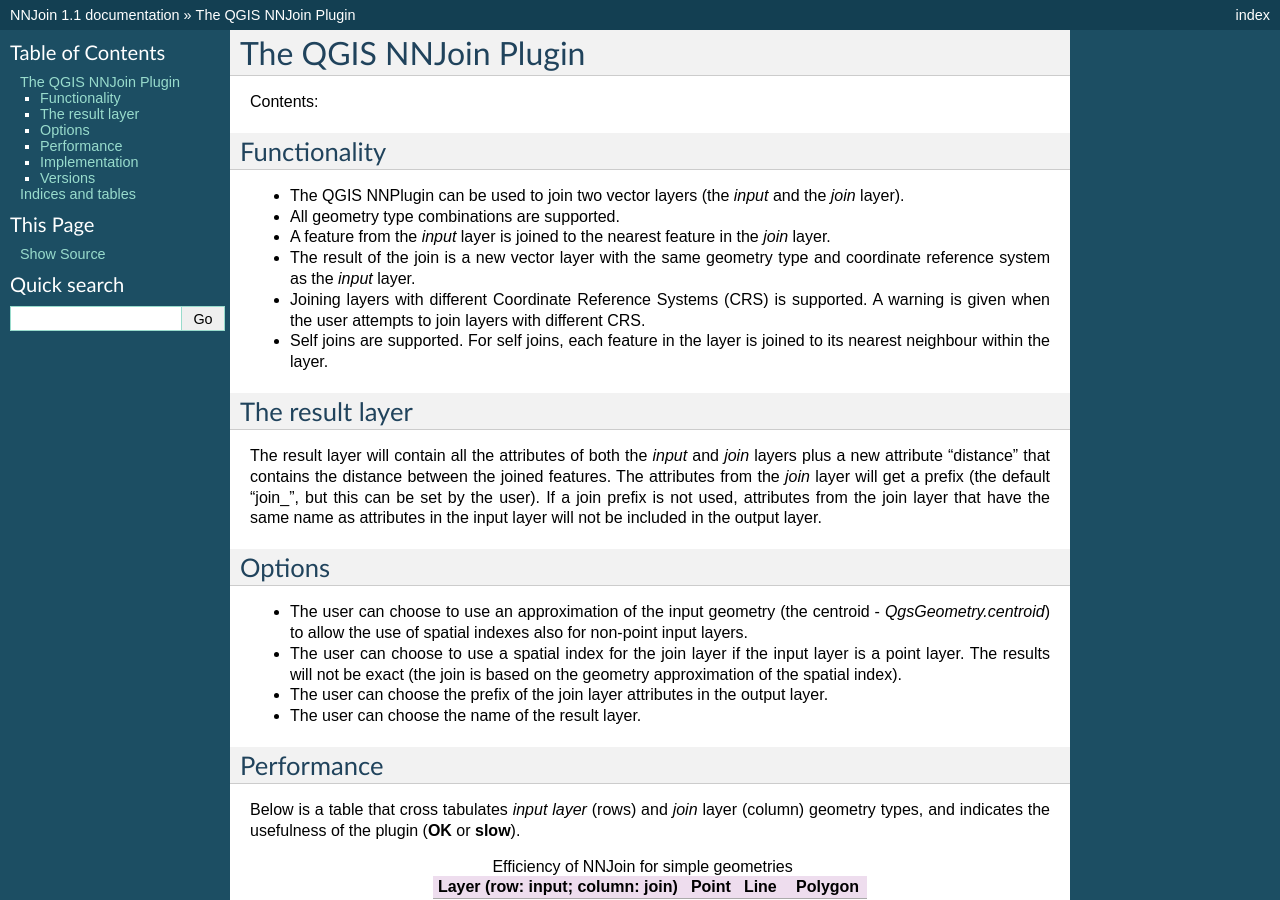
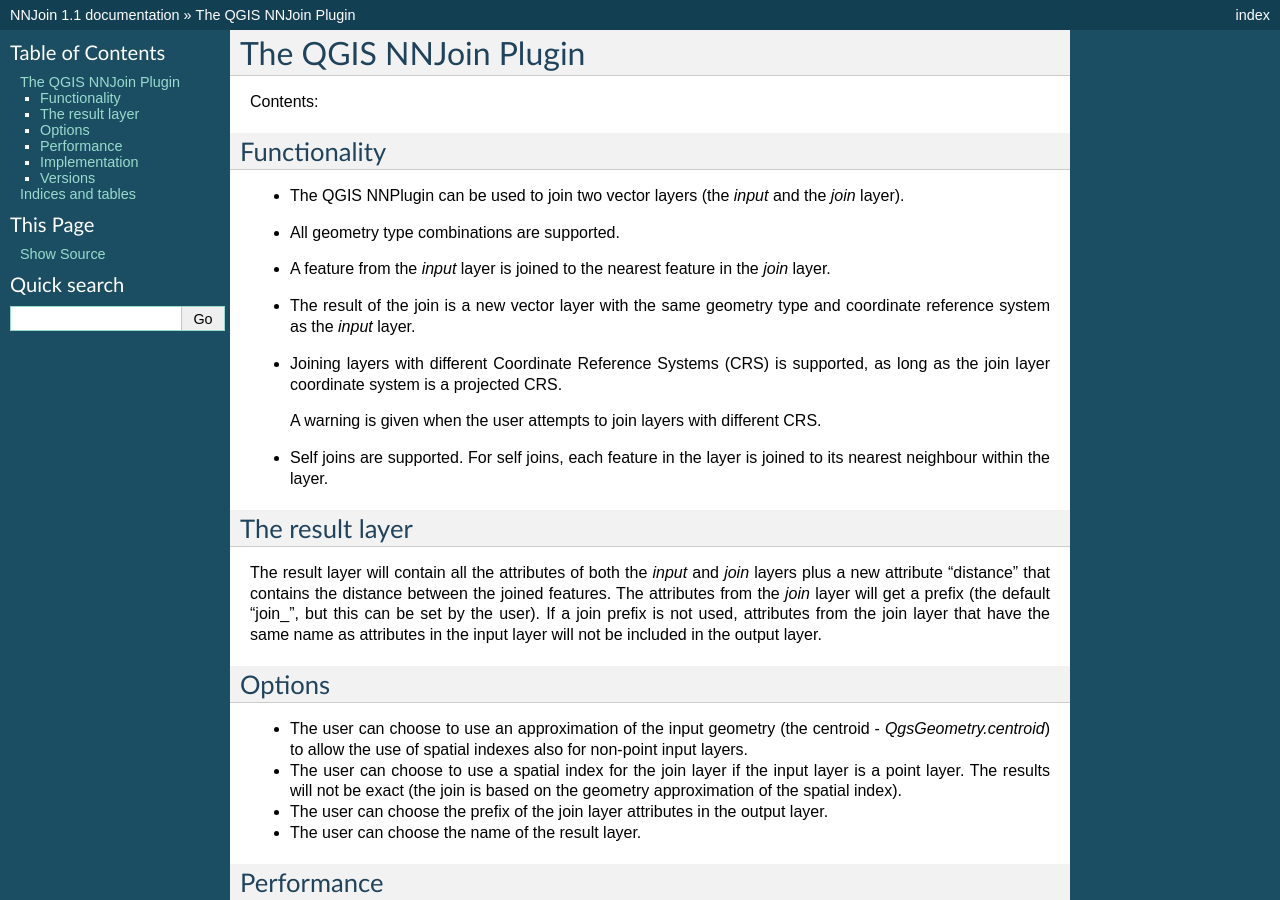
Before and after one commit to havatv/qgisnnjoinplugin, a Sphinx documentation site: the page built from help/source/index.rst, in a window 1280 px wide and 900 px high. Built offline with Sphinx 7.4.7, drawn with Linux system fonts in a browser that asks for light colours; formulas are drawn with MathJax 3; some of the changed text lies outside the part shown.

Commit message:
Documentation update

```diff
--- a/help/source/index.rst
+++ b/help/source/index.rst
@@ -27,7 +27,9 @@
   layer.
 
 - Joining layers with different Coordinate Reference Systems (CRS) is
-  supported.
+  supported, as long as the join layer coordinate system is a
+  projected CRS.
+
   A warning is given when the user attempts to join layers with
   different CRS.
 
@@ -158,6 +160,9 @@
 Systems (CRS), the input geometry is transformed to the join layer
 CRS before the join is performed.
 
+**The join layer has to have a projected CRS for the distance
+calculations to work**.
+
 Versions
 ----------------------------------
 
```
